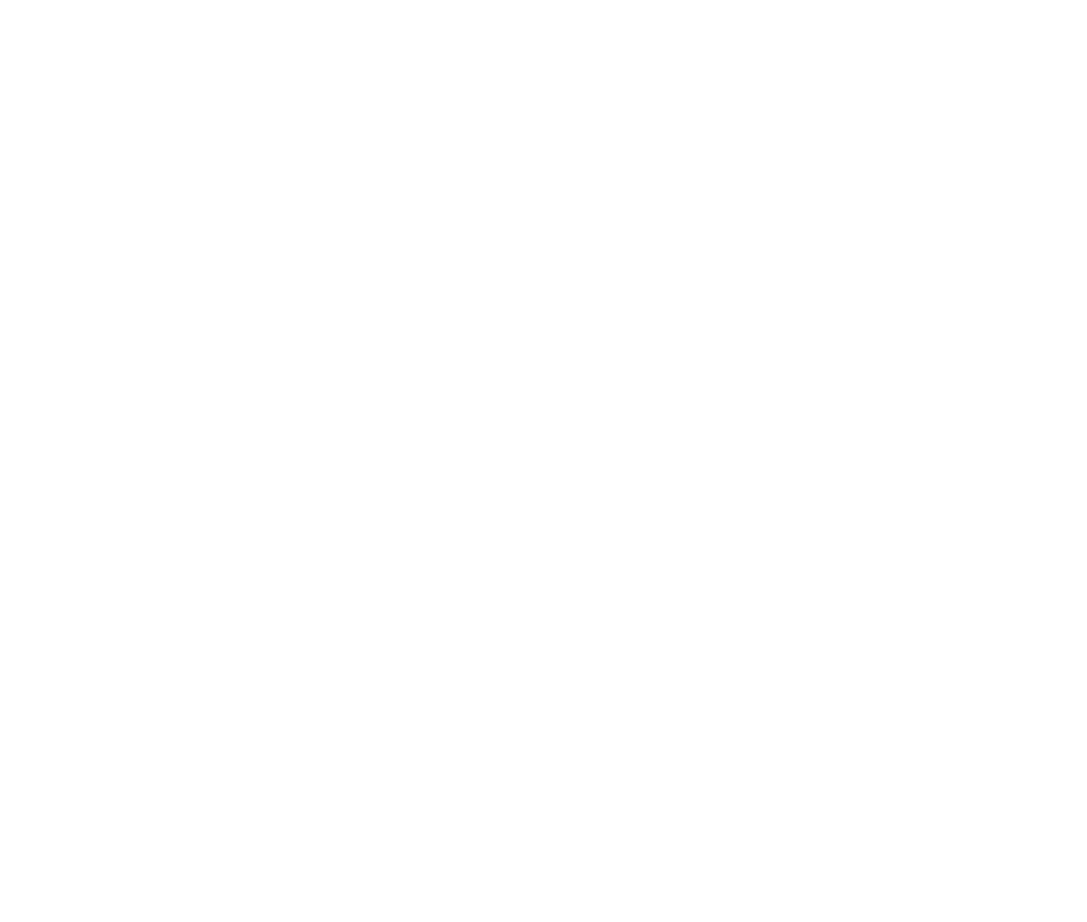
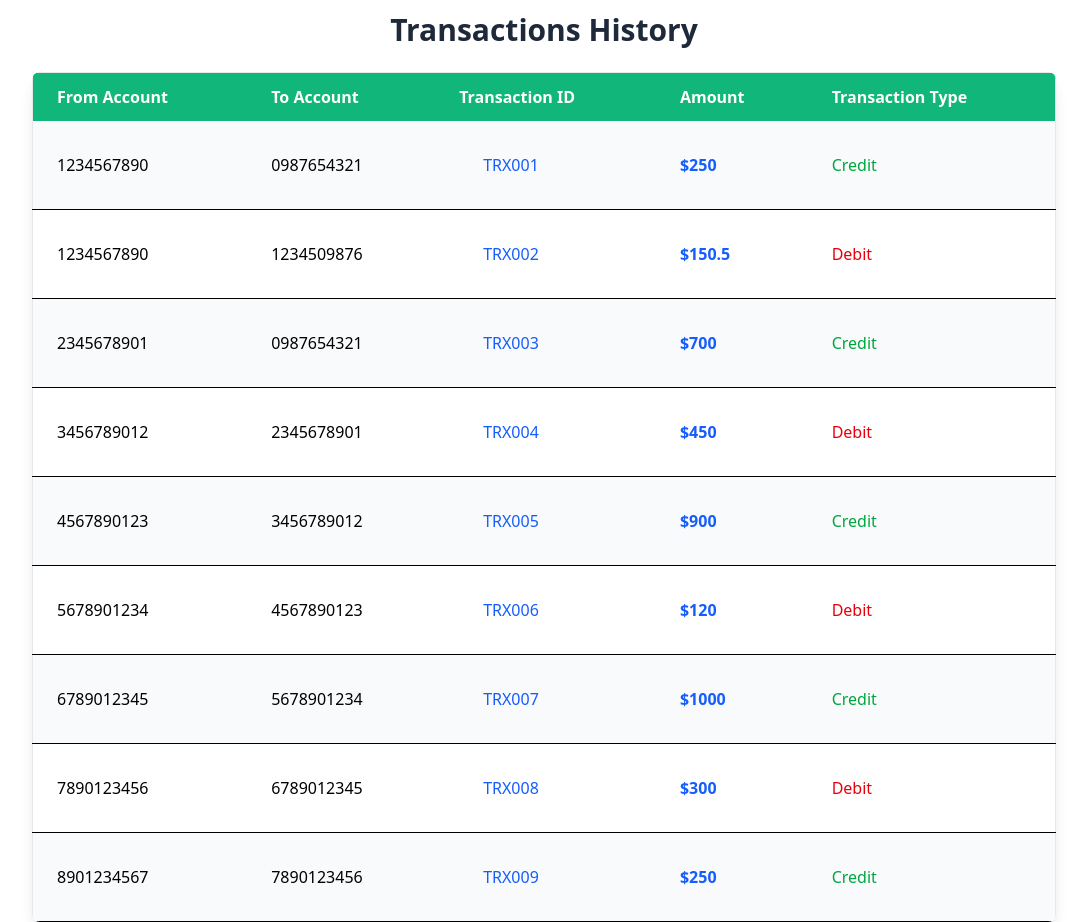
Before and after one commit to leelavathi-1377/hackathon-frontend, a React (Vite) app: page /dashboard in a window 1280 px wide. Shown: the part 520-1442 px from the top of the page, without its empty margins (96-1183 px from the left). Before the commit the page ends 800 px from the top, so only its background shows below. Built offline with nearby package versions, Linux system fonts and the light colour scheme.

Commit message:
table data changes added

```diff
--- a/src/components/Dashboard.jsx
+++ b/src/components/Dashboard.jsx
@@ -1,8 +1,12 @@
 import React from 'react'
-import BalanceCard from './BalanceCard'
+import BalanceCard from './BalanceCard';
+import TransactionTable from './Table/TransactionHistory';
 const Dashboard = () => {
   return (
+    <>
     <BalanceCard/>
+    <TransactionTable/>
+    </>
   )
 }
 
--- a/src/components/LoginForm.jsx
+++ b/src/components/LoginForm.jsx
@@ -1,6 +1,7 @@
 import React from "react";
 import { useForm } from "react-hook-form";
 import { Link } from "react-router";
+import { useNavigate } from "react-router";
 const LoginForm = () => {
   const {
     register,
@@ -9,9 +10,12 @@
     formState: { errors },
   } = useForm();
 
+  const navigate=useNavigate()
+
   console.log('error',errors)
   const onSubmit=(data)=>{
-    console.log('data',data)
+    console.log('data',data);
+    navigate('/dashboard')
 
   }
   return (
@@ -34,10 +38,11 @@
                   <input
                     type="text"
                     id="username"
-                    {...register("username", { required: true })}
+                    {...register("username", { required: "username is required" })}
                     class="bg-gray-50 border border-gray-300 text-gray-900 rounded-lg focus:ring-primary-600 focus:border-primary-600 block w-full p-2.5 dark:bg-gray-700 dark:border-gray-600 dark:placeholder-gray-400 dark:text-white dark:focus:ring-blue-500 dark:focus:border-blue-500"
                     required=""
                   />
+                  {errors.username && <p className="text-red-700">{errors.username.message}</p>}
                 </div>
                 <div>
                   <label
@@ -50,10 +55,11 @@
                     type="password"
                     name="password"
                     id="password"
-                    {...register("password", { required: true })}
+                    {...register("password", { required: "password is required"})}
                     class="bg-gray-50 border border-gray-300 text-gray-900 rounded-lg focus:ring-primary-600 focus:border-primary-600 block w-full p-2.5 dark:bg-gray-700 dark:border-gray-600 dark:placeholder-gray-400 dark:text-white dark:focus:ring-blue-500 dark:focus:border-blue-500"
                     required=""
                   />
+                   {errors.password && <p className="text-red-700">{errors.password.message}</p>}
                 </div>
 
                 <button
--- /dev/null
+++ b/src/components/Table/TransactionHistory.jsx
@@ -0,0 +1,65 @@
+import React from "react";
+import transactions from "../mock/transactionhistory.json"
+import { Link } from "react-router";
+const TransactionTable = () => {
+    return (
+        <section className="mt-10 w-[80%] mx-auto">
+            <h2 className="text-3xl font-bold text-center text-gray-800 mb-6">
+                Transactions History
+            </h2>
+            <div className="overflow-x-auto shadow-lg rounded-lg">
+                <table className="min-w-full bg-white border border-gray-200 rounded-md">
+                    <thead className="bg-[#11b67a] text-white">
+                        <tr>
+                            <th className="py-3 px-6 text-left">From Account</th>
+                            <th className="py-3 px-6 text-left">To Account</th>
+                            <th className="py-3 px-6 text-left">Transaction ID</th>
+                            <th className="py-3 px-6 text-left">Amount</th>
+                            <th className="py-3 px-6 text-left">Transaction Type</th>
+                        </tr>
+                    </thead>
+                    <tbody>
+                        {transactions && transactions.length > 0 ? (
+                            transactions.map((transaction, index) => (
+                                <tr
+                                    key={index}
+                                    className={`border-b ${index % 2 === 0 ? "bg-gray-50" : ""}`}
+                                >
+                                    <td className="py-4 px-6">{transaction.fromAccount}</td>
+                                    <td className="py-4 px-6">{transaction.toAccount}</td>
+                                    <Link
+                                        to={`./${transaction.transactionId}`}
+                                        className="block py-4 px-6 text-blue-600 hover:text-blue-800 hover:underline cursor-pointer transition duration-300"
+                                    >
+                                        <td className="py-4 px-6">{transaction.transactionId}</td>
+                                    </Link>
+
+
+                                    <td className="py-4 px-6 font-bold text-blue-600">
+                                        ${transaction.amount}
+                                    </td>
+                                    <td
+                                        className={`py-4 px-6 ${transaction.transactionType === "Credit"
+                                            ? "text-green-600"
+                                            : "text-red-600"
+                                            } font-medium`}
+                                    >
+                                        {transaction.transactionType}
+                                    </td>
+                                </tr>
+                            ))
+                        ) : (
+                            <tr>
+                                <td colSpan="5" className="text-center py-6 text-gray-500">
+                                    No transactions found
+                                </td>
+                            </tr>
+                        )}
+                    </tbody>
+                </table>
+            </div>
+        </section>
+    );
+};
+
+export default TransactionTable;
--- /dev/null
+++ b/src/components/mock/transactionhistory.json
@@ -0,0 +1,74 @@
+[
+    {
+      "fromAccount": "1234567890",
+      "toAccount": "0987654321",
+      "transactionId": "TRX001",
+      "amount": 250.0,
+      "transactionType": "Credit",
+      "date": "2025-03-03"
+    },
+    {
+      "fromAccount": "1234567890",
+      "toAccount": "1234509876",
+      "transactionId": "TRX002",
+      "amount": 150.5,
+      "transactionType": "Debit",
+      "date": "2025-03-02"
+    },
+    {
+      "fromAccount": "2345678901",
+      "toAccount": "0987654321",
+      "transactionId": "TRX003",
+      "amount": 700.0,
+      "transactionType": "Credit",
+      "date": "2025-03-01"
+    },
+    {
+      "fromAccount": "3456789012",
+      "toAccount": "2345678901",
+      "transactionId": "TRX004",
+      "amount": 450.0,
+      "transactionType": "Debit",
+      "date": "2025-03-01"
+    },
+    {
+      "fromAccount": "4567890123",
+      "toAccount": "3456789012",
+      "transactionId": "TRX005",
+      "amount": 900.0,
+      "transactionType": "Credit",
+      "date": "2025-02-28"
+    },
+    {
+      "fromAccount": "5678901234",
+      "toAccount": "4567890123",
+      "transactionId": "TRX006",
+      "amount": 120.0,
+      "transactionType": "Debit",
+      "date": "2025-02-27"
+    },
+    {
+      "fromAccount": "6789012345",
+      "toAccount": "5678901234",
+      "transactionId": "TRX007",
+      "amount": 1000.0,
+      "transactionType": "Credit",
+      "date": "2025-02-26"
+    },
+    {
+      "fromAccount": "7890123456",
+      "toAccount": "6789012345",
+      "transactionId": "TRX008",
+      "amount": 300.0,
+      "transactionType": "Debit",
+      "date": "2025-02-25"
+    },
+    {
+      "fromAccount": "8901234567",
+      "toAccount": "7890123456",
+      "transactionId": "TRX009",
+      "amount": 250.0,
+      "transactionType": "Credit",
+      "date": "2025-02-24"
+    }
+]
```
